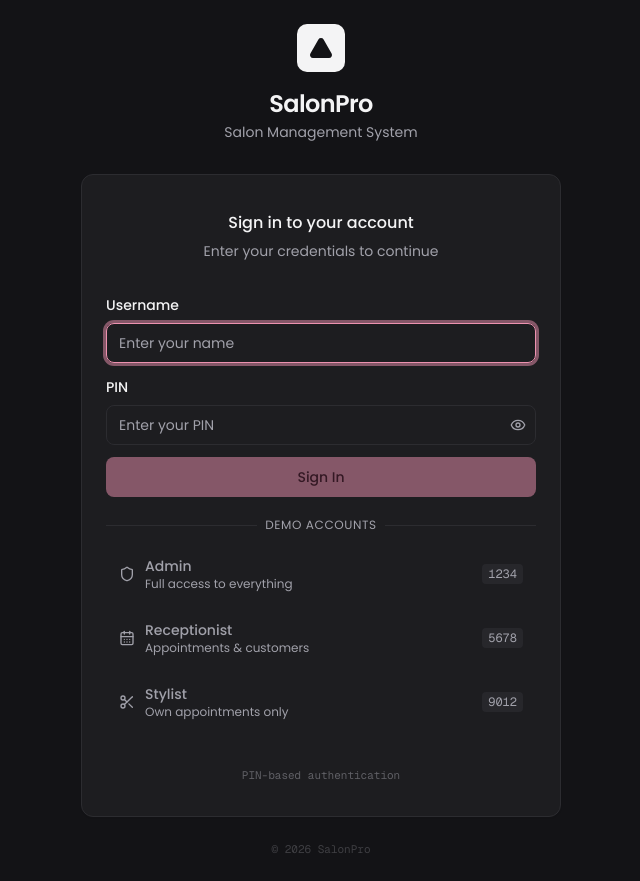
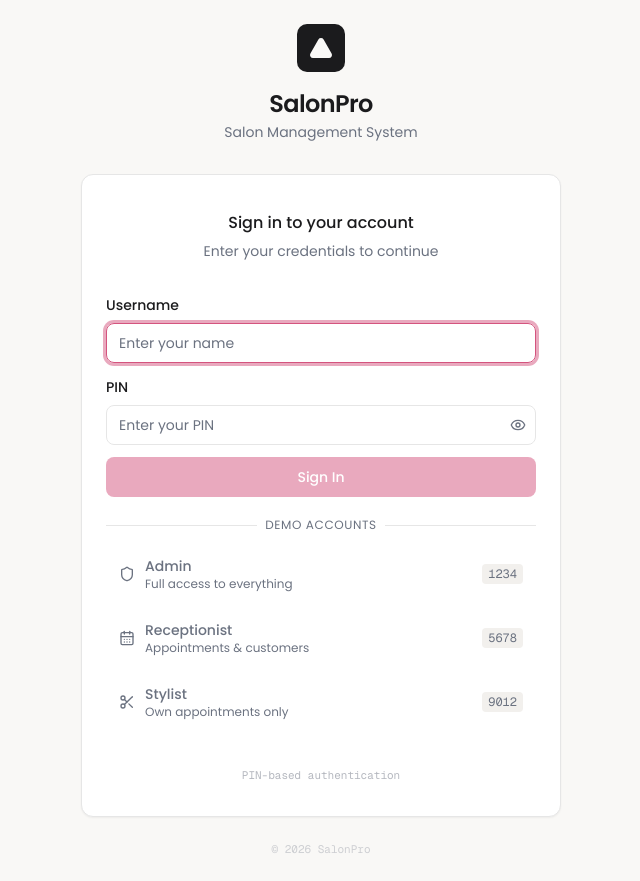
Before and after one commit to 2024samone2025-droid/salonPro, a Next.js app: page /login in a window 1280 px wide. Shown: the whole page, without its empty margins (319-959 px from the left). Built offline with nearby package versions, Linux system fonts and the light colour scheme; no server answers.

Commit message:
update theme toggle and add to layout

```diff
--- a/src/app/(app)/layout.tsx
+++ b/src/app/(app)/layout.tsx
@@ -12,6 +12,7 @@ import Sidebar from '@/components/salon/Sidebar'
 import CommandPalette from '@/components/salon/CommandPalette'
 import MobileTabBar from '@/components/salon/MobileTabBar'
 import { Triangle, Search } from 'lucide-react'
+import ThemeToggle from '@/components/theme-toggle'
 
 function Splash() {
   return (
@@ -74,6 +75,7 @@ function AppFrame({ children }: { children: React.ReactNode }) {
             >
               <Search className="size-4" aria-hidden="true" />
             </Button>
+            <ThemeToggle />
           </div>
         </header>
         <div className="flex-1 p-4 sm:p-6 md:p-8 overflow-auto min-w-0">
--- a/src/app/globals.css
+++ b/src/app/globals.css
@@ -4,53 +4,61 @@
 
 @layer base {
   /*
-   * Design tokens — dark charcoal + pink accent (specs/ui/design-system.md).
+   * Design tokens (specs/ui/design-system.md).
    * The semantic variables below are the single source of truth; the shadcn
    * variables alias them so every ui/ component inherits the theme.
    * Values are HSL triplets so Tailwind alpha modifiers (bg-x/10) keep working.
-   * A future light theme is a second set of values for the same names.
+   *
+   * :root            = light theme (default) — warm off-white + deep pink
+   * [data-theme=dark] = dark theme (opt-in)  — charcoal + pale pink
+   *
+   * Status pairs swap roles between themes: light = pale tint bg + deep text,
+   * dark = deep fill bg + pastel text. Components never need to know.
    */
   :root {
     --radius: 0.75rem; /* lg 12px cards · sm 8px buttons/inputs */
 
     /* Surfaces */
-    --surface: 240 7% 8%; /* #141417 page background */
-    --surface-raised: 240 6% 12%; /* #1d1d21 cards, panels */
-    --surface-hover: 240 5% 16%; /* hover wash, muted fills */
+    --surface: 40 23% 97%; /* #faf9f7 page background */
+    --surface-raised: 0 0% 100%; /* #ffffff cards, panels */
+    --surface-hover: 36 15% 94%; /* hover wash, muted fills */
 
     /* Text */
-    --ink: 240 5% 96%; /* #f4f4f5 primary text */
-    --ink-muted: 240 5% 65%; /* #a1a1aa secondary text */
-    --ink-faint: 240 4% 46%; /* #71717a hints — the contrast floor */
+    --ink: 240 3% 11%; /* #1c1c1e primary text */
+    --ink-muted: 220 9% 46%; /* #6b7280 secondary text */
+    --ink-faint: 218 11% 65%; /* #9ca3af hints — the contrast floor */
 
     /* Accent (the ONE brand color — primary actions, active nav, links) */
-    --accent: 340 71% 75%; /* #ED93B1 */
-    --accent-deep: 339 56% 19%; /* #4B1528 text on accent, tinted chips */
+    --accent: 340 60% 58%; /* #D4537E */
+    --accent-deep: 340 49% 40%; /* #993556 deep pink text (ghost CTAs, links on tint) */
+    --accent-contrast: 0 0% 100%; /* text on solid accent */
+    --accent-tint: 339 68% 95%; /* #FBEAF0 icon-chip / pill fill */
+    --accent-tint-fg: 340 49% 40%; /* #993556 icon/text on tint */
 
-    /* Borders: 0.5px hairlines (solid equivalents of white @ 7% / 14%) */
-    --line: 240 4% 18%;
-    --line-strong: 240 4% 23%;
+    /* Borders: 0.5px hairlines (solid equivalents of black @ 10% / 15%) */
+    --line: 0 0% 90%;
+    --line-strong: 0 0% 85%;
 
-    /* Appointment status pairs (bg = deep fill, fg = pastel text/dot) */
-    --status-booked-bg: 210 82% 27%; /* #0C447C */
-    --status-booked-fg: 210 74% 83%; /* #B5D4F4 */
-    --status-confirmed-bg: 168 82% 17%; /* #085041 */
-    --status-confirmed-fg: 160 52% 75%; /* #9FE1CB */
-    --status-progress-bg: 32 89% 21%; /* #633806 */
-    --status-progress-fg: 37 93% 72%; /* #FAC775 */
-    --status-completed-bg: 168 82% 17%; /* #085041 */
-    --status-completed-fg: 160 51% 58%; /* #5DCAA5 */
-    --status-noshow-bg: 0 59% 30%; /* #791F1F */
-    --status-noshow-fg: 0 77% 86%; /* #F7C1C1 */
+    /* Appointment status pairs (bg = pale tint, fg = deep text) */
+    --status-booked-bg: 209 72% 94%; /* #E6F1FB */
+    --status-booked-fg: 210 82% 27%; /* #0C447C */
+    --status-confirmed-bg: 86 47% 91%; /* #EAF3DE green — distinct from completed teal */
+    --status-confirmed-fg: 93 73% 25%; /* #3B6D11 */
+    --status-progress-bg: 38 76% 92%; /* #FAEEDA */
+    --status-progress-fg: 33 85% 28%; /* #854F0B */
+    --status-completed-bg: 159 50% 92%; /* #E1F5EE teal */
+    --status-completed-fg: 165 76% 25%; /* #0F6E56 */
+    --status-noshow-bg: 0 69% 95%; /* #FBE9E9 */
+    --status-noshow-fg: 0 59% 30%; /* #791F1F */
 
-    /* Semantic colors (text/icon tones on dark surfaces) */
+    /* Semantic colors (text/icon tones — resolve per-theme via the status vars) */
     --success: var(--status-completed-fg);
     --success-foreground: var(--status-completed-bg);
     --warning: var(--status-progress-fg);
     --warning-foreground: var(--status-progress-bg);
     --info: var(--status-booked-fg);
     --info-foreground: var(--status-booked-bg);
-    --destructive: 0 72% 63%;
+    --destructive: 0 72% 45%;
     --destructive-foreground: 0 0% 100%;
 
     /* Charts */
@@ -68,7 +76,7 @@
     --popover: var(--surface-raised);
     --popover-foreground: var(--ink);
     --primary: var(--accent);
-    --primary-foreground: var(--accent-deep);
+    --primary-foreground: var(--accent-contrast);
     --secondary: var(--surface-hover);
     --secondary-foreground: var(--ink);
     --muted: var(--surface-hover);
@@ -81,11 +89,49 @@
     --sidebar: var(--surface);
     --sidebar-foreground: var(--ink-muted);
     --sidebar-primary: var(--accent);
-    --sidebar-primary-foreground: var(--accent-deep);
+    --sidebar-primary-foreground: var(--accent-contrast);
     --sidebar-accent: var(--surface-hover);
     --sidebar-accent-foreground: var(--ink);
     --sidebar-border: var(--line);
     --sidebar-ring: var(--accent);
+  }
+
+  [data-theme="dark"] {
+    /* Surfaces */
+    --surface: 240 7% 8%; /* #141417 page background */
+    --surface-raised: 240 6% 12%; /* #1d1d21 cards, panels */
+    --surface-hover: 240 5% 16%; /* hover wash, muted fills */
+
+    /* Text */
+    --ink: 240 5% 96%; /* #f4f4f5 primary text */
+    --ink-muted: 240 5% 65%; /* #a1a1aa secondary text */
+    --ink-faint: 240 4% 46%; /* #71717a hints — the contrast floor */
+
+    /* Accent */
+    --accent: 340 71% 75%; /* #ED93B1 */
+    --accent-deep: 339 56% 19%; /* #4B1528 */
+    --accent-contrast: 339 56% 19%; /* text on solid accent = deep wine */
+    --accent-tint: 339 56% 19%; /* #4B1528 icon-chip fill */
+    --accent-tint-fg: 340 71% 75%; /* #ED93B1 icon on tint */
+
+    /* Borders (solid equivalents of white @ 7% / 14%) */
+    --line: 240 4% 18%;
+    --line-strong: 240 4% 23%;
+
+    /* Appointment status pairs (bg = deep fill, fg = pastel text/dot) */
+    --status-booked-bg: 210 82% 27%; /* #0C447C */
+    --status-booked-fg: 210 74% 83%; /* #B5D4F4 */
+    --status-confirmed-bg: 168 82% 17%; /* #085041 */
+    --status-confirmed-fg: 160 52% 75%; /* #9FE1CB */
+    --status-progress-bg: 32 89% 21%; /* #633806 */
+    --status-progress-fg: 37 93% 72%; /* #FAC775 */
+    --status-completed-bg: 168 82% 17%; /* #085041 */
+    --status-completed-fg: 160 51% 58%; /* #5DCAA5 */
+    --status-noshow-bg: 0 59% 30%; /* #791F1F */
+    --status-noshow-fg: 0 77% 86%; /* #F7C1C1 */
+
+    --destructive: 0 72% 63%;
+    --destructive-foreground: 0 0% 100%;
   }
 
   * {
--- a/src/app/layout.tsx
+++ b/src/app/layout.tsx
@@ -30,6 +30,12 @@ export default function RootLayout({
     <html lang="en" className={`${sans.variable} ${mono.variable}`}>
       <head>
         <meta name="viewport" content="width=device-width, initial-scale=1" key="viewport" />
+        <script
+          // Apply the stored (or OS-preferred) theme before first paint to avoid a flash
+          dangerouslySetInnerHTML={{
+            __html: `(function(){try{var t=localStorage.getItem("theme");if(t!=="dark"&&t!=="light"){t=window.matchMedia("(prefers-color-scheme: dark)").matches?"dark":"light"}if(t==="dark"){document.documentElement.setAttribute("data-theme","dark")}}catch(e){}})()`,
+          }}
+        />
       </head>
       <body className="font-sans antialiased bg-background text-foreground">
         <noscript key="noscript">
--- a/src/components/salon/ReportsView.tsx
+++ b/src/components/salon/ReportsView.tsx
@@ -429,7 +429,9 @@ export default function ReportsView() {
                         }}
                         contentStyle={{
                           borderRadius: '8px',
-                          border: '1px solid var(--border)',
+                          border: '1px solid hsl(var(--border))',
+                          backgroundColor: 'hsl(var(--popover))',
+                          color: 'hsl(var(--foreground))',
                           boxShadow: '0 4px 6px -1px rgba(0,0,0,0.1)',
                         }}
                       />
@@ -478,7 +480,9 @@ export default function ReportsView() {
                             formatter={(value: number) => formatRWF(value)}
                             contentStyle={{
                               borderRadius: '8px',
-                              border: '1px solid var(--border)',
+                              border: '1px solid hsl(var(--border))',
+                              backgroundColor: 'hsl(var(--popover))',
+                              color: 'hsl(var(--foreground))',
                             }}
                           />
                           <Legend
@@ -545,7 +549,9 @@ export default function ReportsView() {
                           <Tooltip
                             contentStyle={{
                               borderRadius: '8px',
-                              border: '1px solid var(--border)',
+                              border: '1px solid hsl(var(--border))',
+                              backgroundColor: 'hsl(var(--popover))',
+                              color: 'hsl(var(--foreground))',
                             }}
                           />
                           <Legend
--- a/src/components/salon/StatCard.tsx
+++ b/src/components/salon/StatCard.tsx
@@ -5,7 +5,7 @@ import { cn } from '@/lib/utils'
 export type StatCardTone = 'accent' | 'success' | 'warning' | 'info' | 'neutral'
 
 const chipTones: Record<StatCardTone, string> = {
-  accent: 'bg-accent-deep text-accent',
+  accent: 'bg-accent-tint text-accent-tint-fg',
   success: 'bg-status-completed-bg text-status-completed-fg',
   warning: 'bg-status-progress-bg text-status-progress-fg',
   info: 'bg-status-booked-bg text-status-booked-fg',
--- /dev/null
+++ b/src/components/theme-toggle.tsx
@@ -0,0 +1,64 @@
+'use client'
+
+import { useEffect, useState } from 'react'
+import { Moon, Sun } from 'lucide-react'
+import { Button } from '@/components/ui/button'
+import {
+  Tooltip,
+  TooltipContent,
+  TooltipProvider,
+  TooltipTrigger,
+} from '@/components/ui/tooltip'
+
+type Theme = 'light' | 'dark'
+
+function getTheme(): Theme {
+  return document.documentElement.getAttribute('data-theme') === 'dark' ? 'dark' : 'light'
+}
+
+export default function ThemeToggle() {
+  // null until mounted so SSR markup never disagrees with the client
+  const [theme, setTheme] = useState<Theme | null>(null)
+
+  useEffect(() => {
+    setTheme(getTheme())
+  }, [])
+
+  const toggle = () => {
+    const next: Theme = getTheme() === 'dark' ? 'light' : 'dark'
+    if (next === 'dark') {
+      document.documentElement.setAttribute('data-theme', 'dark')
+    } else {
+      document.documentElement.removeAttribute('data-theme')
+    }
+    try {
+      localStorage.setItem('theme', next)
+    } catch {}
+    setTheme(next)
+  }
+
+  const label = theme === 'dark' ? 'Switch to light mode' : 'Switch to dark mode'
+
+  return (
+    <TooltipProvider delayDuration={300}>
+      <Tooltip>
+        <TooltipTrigger asChild>
+          <Button
+            variant="plain"
+            size="icon"
+            onClick={toggle}
+            className="size-7 text-muted-foreground hover:text-foreground hover:bg-muted/60"
+            aria-label={label}
+          >
+            {theme === 'dark' ? (
+              <Sun className="size-4" aria-hidden="true" />
+            ) : (
+              <Moon className="size-4" aria-hidden="true" />
+            )}
+          </Button>
+        </TooltipTrigger>
+        <TooltipContent side="bottom">{label}</TooltipContent>
+      </Tooltip>
+    </TooltipProvider>
+  )
+}
--- a/tailwind.config.ts
+++ b/tailwind.config.ts
@@ -37,7 +37,9 @@ const config: Config = {
         accent: {
           DEFAULT: "hsl(var(--accent))",
           deep: "hsl(var(--accent-deep))",
-          foreground: "hsl(var(--accent-deep))",
+          foreground: "hsl(var(--accent-contrast))",
+          tint: "hsl(var(--accent-tint))",
+          "tint-fg": "hsl(var(--accent-tint-fg))",
         },
         status: {
           "booked-bg": "hsl(var(--status-booked-bg))",
```
